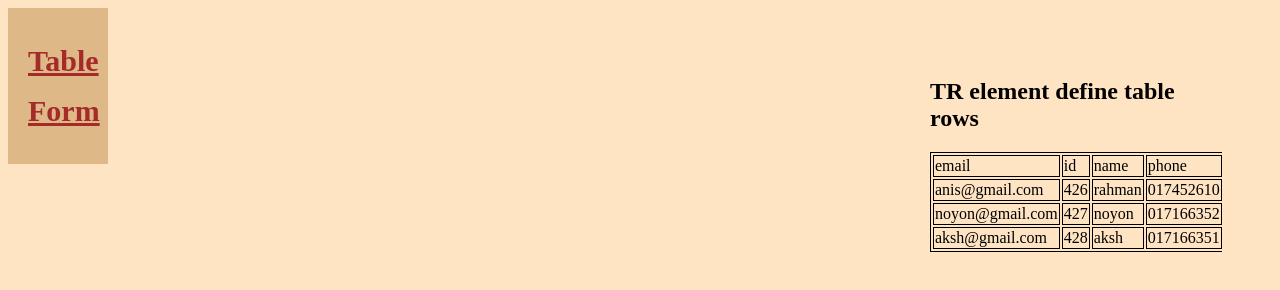
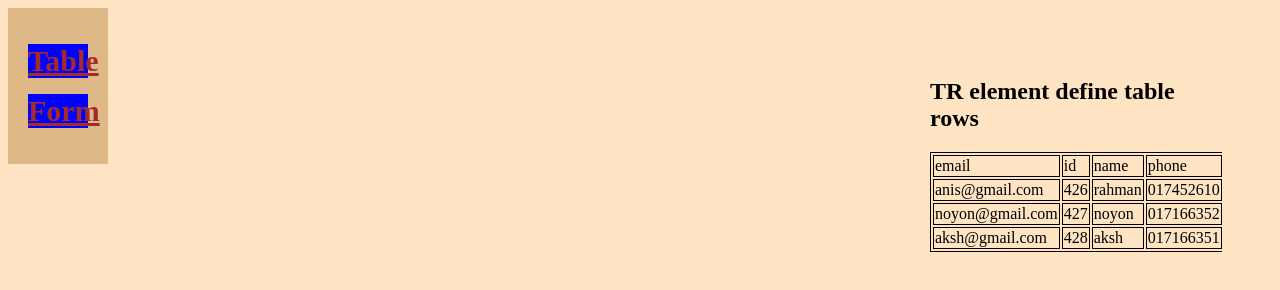
Before and after one commit to anisur426/pwad-html-practice, a plain HTML site: page index_ev.html in a window 1280 px wide. Drawn offline with Linux system fonts and the light colour scheme.

Commit message:
07-10-2025

```diff
--- a/index_ev.html
+++ b/index_ev.html
@@ -17,7 +17,7 @@
         }
 
         p {
-            background-color:
+            background-color: blue;
         }
     </style>
 </head>
```
